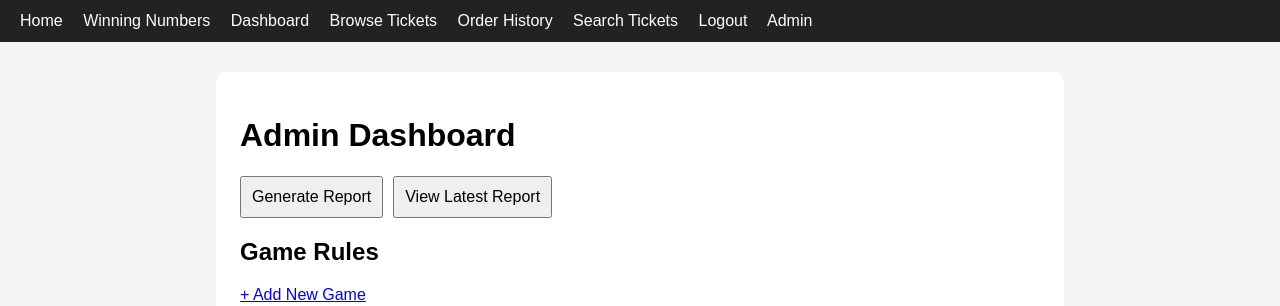
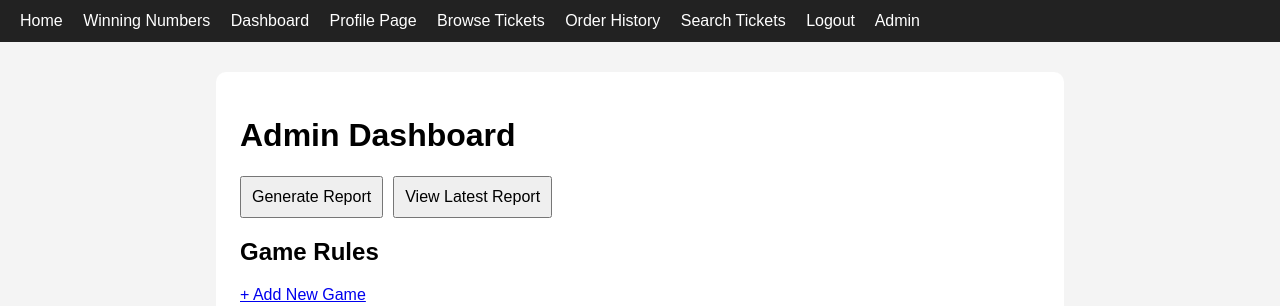
Before and after one commit to Masaki0211/Lottery-Purchase-System, a Flask app: page /admin in a window 1280 px wide. Shown: the top 306 px of the page. Run offline with Flask 3, Linux system fonts and the light colour scheme; a user stored in the database is signed in; data comes from the database, SQL or seed files in the repository; both versions use the stored data as it was after the commit.

Commit message:
fixed navbar

```diff
--- a/lottery-purchase-system/templates/base.html
+++ b/lottery-purchase-system/templates/base.html
@@ -13,6 +13,7 @@
 
         {% if session.get('user_id') %}
             <a href="{{ url_for('dashboard') }}">Dashboard</a>
+            <a href="{{ url_for('profile') }}">Profile Page</a>
             <a href="{{ url_for('tickets') }}">Browse Tickets</a>
             <a href="{{ url_for('orders') }}">Order History</a>
             <a href="{{ url_for('search') }}">Search Tickets</a>
```
Also changed, not shown: lottery-purchase-system/database.db.
